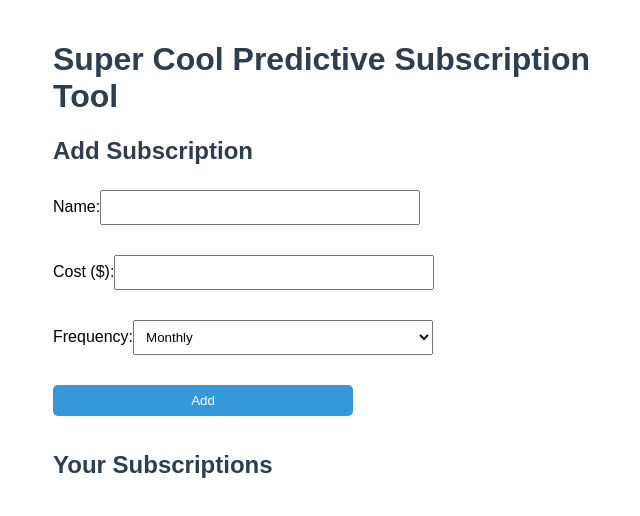
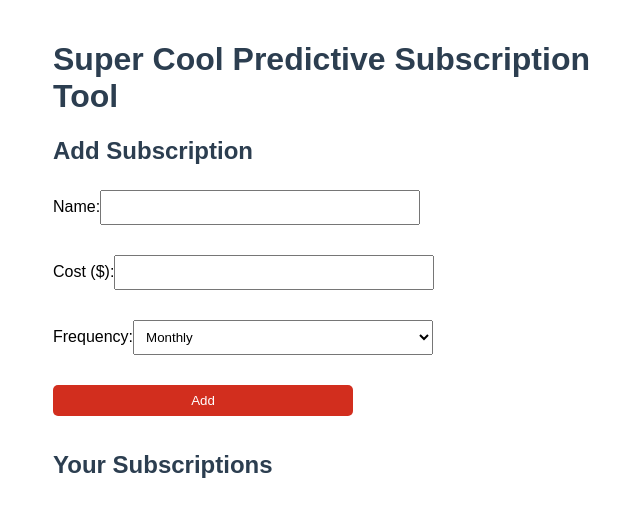
Before and after one commit to iSkewb/BreakFree, a React (Create React App) app in the folder predictive-subscription-tool/: page / in a window 1280 px wide. Shown: the top 516 px of the page, without its empty margins (287-927 px from the left). Built offline with nearby package versions, Linux system fonts and the light colour scheme.

Commit message:
Update App.css

```diff
--- a/predictive-subscription-tool/src/App.css
+++ b/predictive-subscription-tool/src/App.css
@@ -27,7 +27,7 @@ input, select, button {
 }
 
 button {
-  background-color: #3498db;
+  background-color: #D22E1E;
   color: white;
   border: none;
   border-radius: 5px;
@@ -35,5 +35,5 @@ button {
 }
 
 button:hover {
-  background-color: #2980b9;
+  background-color: #8f1212;
 }
```
